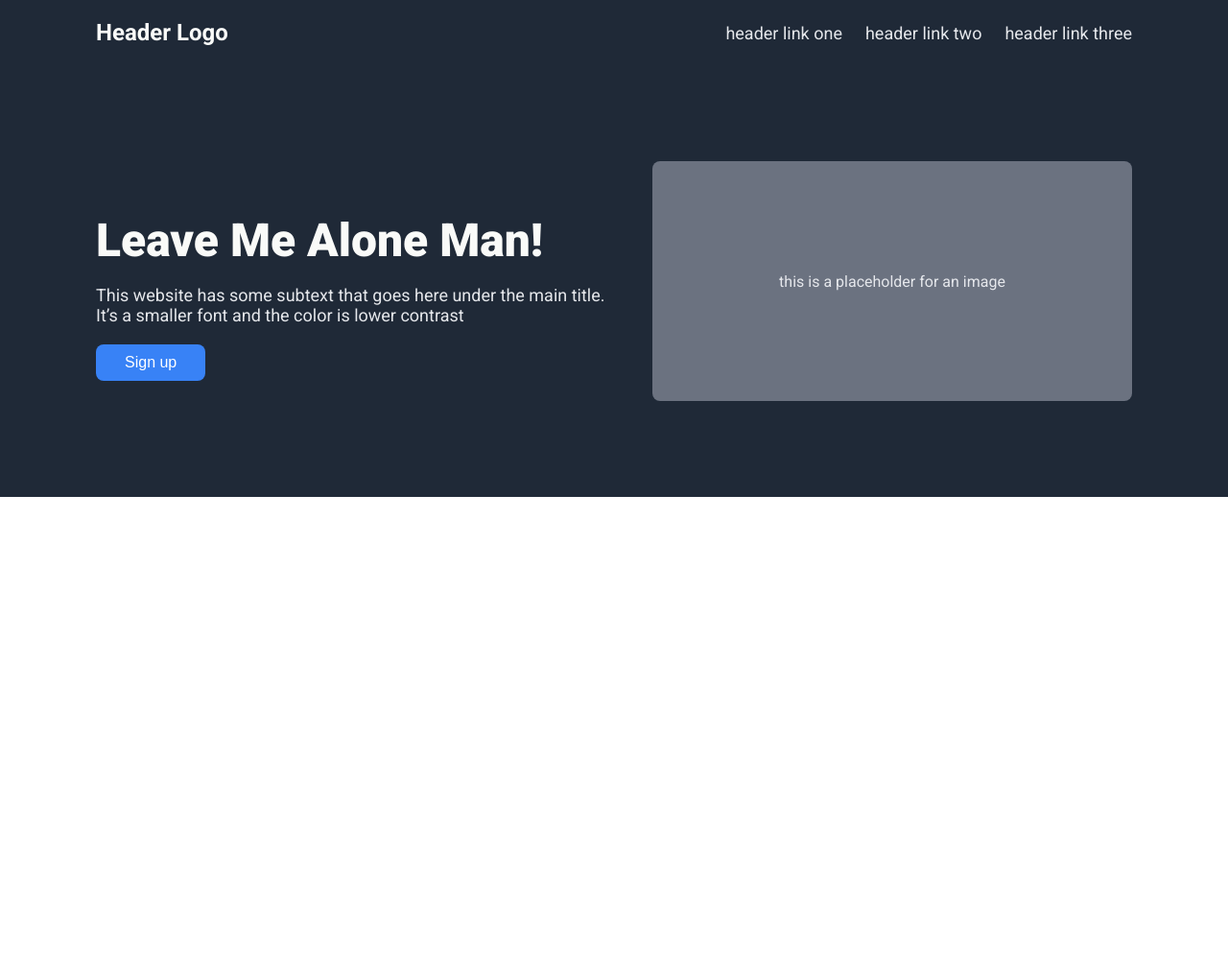
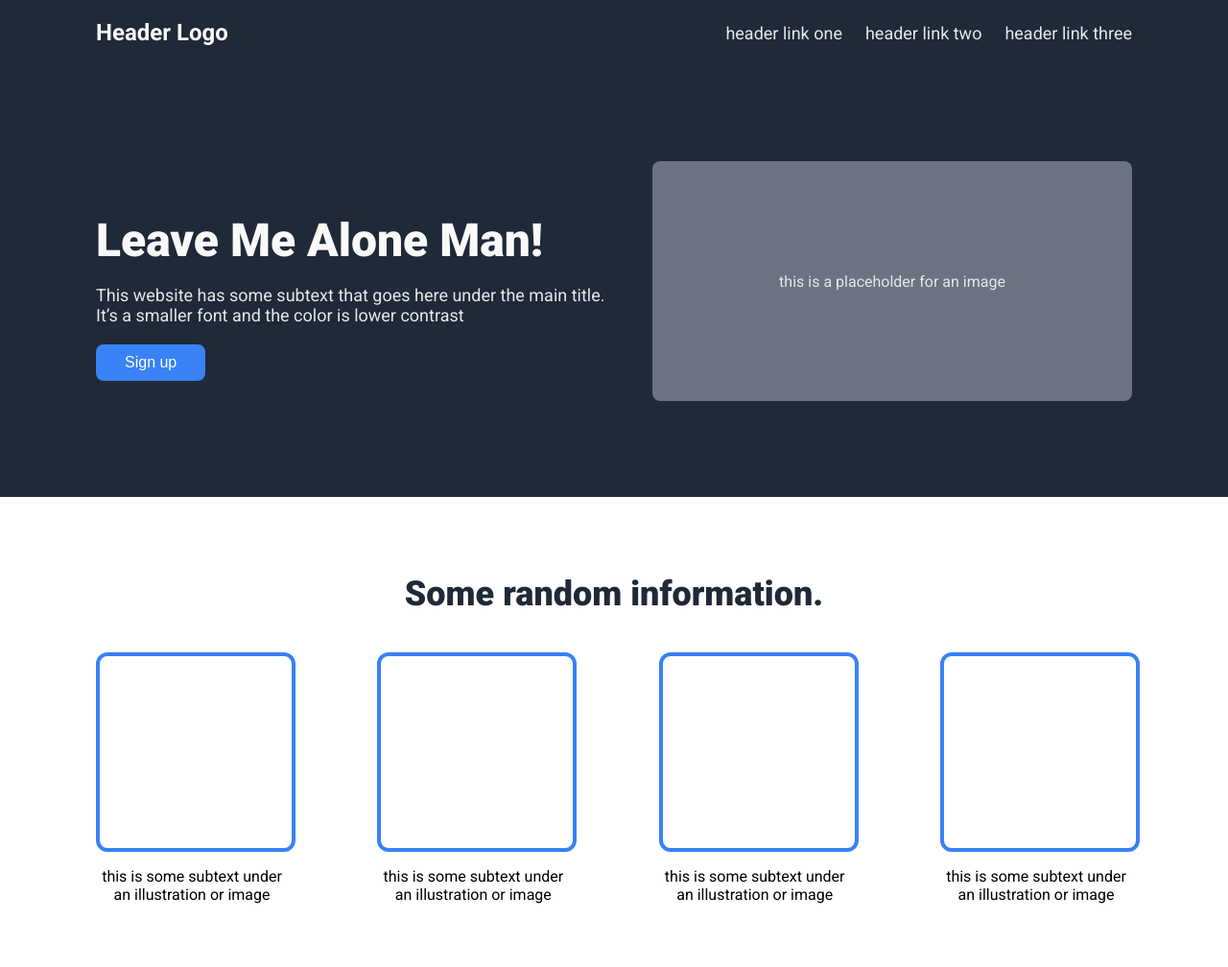
Before and after one commit to felipedecarli/landing-page, a plain HTML site: page index.html in a window 1280 px wide. Shown: the whole page at 96% size. Before the commit the page ends 800 px from the top, so only its background shows below. Drawn offline with Linux system fonts and the light colour scheme.

Commit message:
Add information section with 4 image boxes

```diff
--- a/index.html
+++ b/index.html
@@ -31,6 +31,29 @@
     </div>
   </div>
 
+  <!-- Information Section -->
+<div class="info-section">
+    <h2>Some random information.</h2>
+    <div class="info-container">
+      <div class="info-item">
+        <div class="info-image"></div>
+        <p>this is some subtext under an illustration or image</p>
+      </div>
+      <div class="info-item">
+        <div class="info-image"></div>
+        <p>this is some subtext under an illustration or image</p>
+      </div>
+      <div class="info-item">
+        <div class="info-image"></div>
+        <p>this is some subtext under an illustration or image</p>
+      </div>
+      <div class="info-item">
+        <div class="info-image"></div>
+        <p>this is some subtext under an illustration or image</p>
+      </div>
+    </div>
+  </div>
+
 
 </body>
 </html>
--- a/style.css
+++ b/style.css
@@ -70,3 +70,35 @@ body {
     font-size: 16px;
     border-radius: 8px;
   }
+
+  .info-section {
+    padding: 50px 100px;
+    text-align: center;
+  }
+
+  .info-section h2 {
+    font-size: 36px;
+    font-weight: 900;
+    color: #1F2937;
+    margin-bottom: 40px;
+  }
+
+  .info-container {
+    display: flex;
+    justify-content: space-between;
+    gap: 20px;
+    flex-wrap: wrap;
+  }
+
+  .info-item {
+    width: 200px;
+    text-align: center;
+  }
+
+  .info-image {
+    width: 200px;
+    height: 200px;
+    border: 4px solid #3882F6;
+    border-radius: 12px;
+    margin-bottom: 10px;
+  }
```
